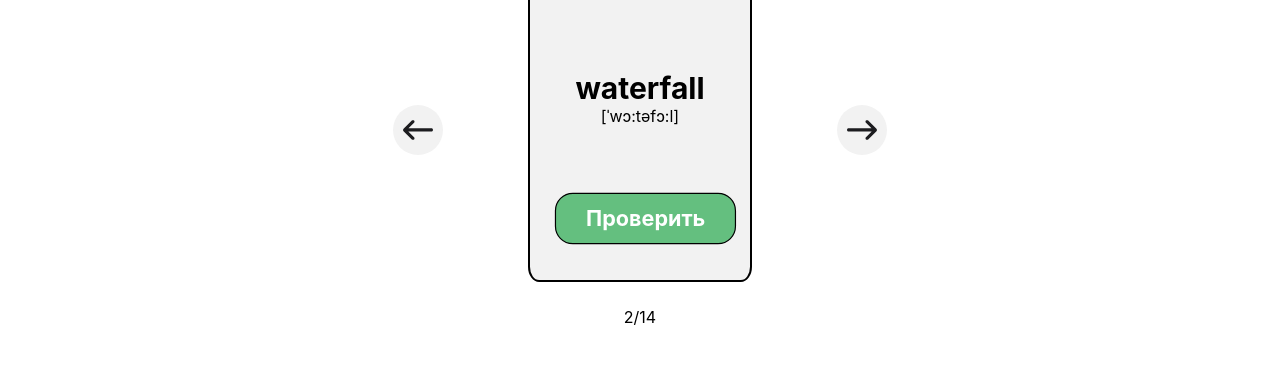
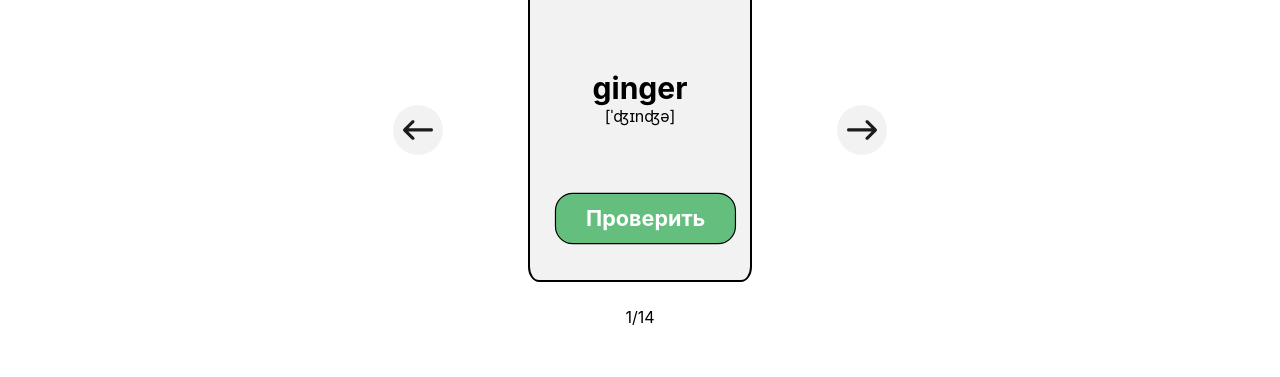
Before and after one commit to kretova0319/React-dictionary-LS-, a React (Create React App) app: page /game in a window 1280 px wide. Shown: the part 220-597 px from the top of the page. Built offline with nearby package versions, Linux system fonts and the light colour scheme.

Commit message:
fix: carusel with new words

```diff
--- a/src/components/Carusel/Carusel.jsx
+++ b/src/components/Carusel/Carusel.jsx
@@ -1,14 +1,13 @@
 import React, { useState, useEffect } from "react";
 import Card from "../Cards/Card";
-import { data } from "../../data";
+// import { data } from "../../data";
 import CardWrapper from "../CardWrapper/CardWrapper";
 import styles from "./carusel.module.css";
 
 export default function Carusel() {
   const [items, setItems] = useState([]); // Состояние для изначального списка слов
-  const [position, setPosition] = useState(1);
+  const [position, setPosition] = useState(0);
   const [pressed, setPressed] = useState(false);
-  const { english, transcription, russian } = data[position];
   const [count, setCount] = useState(0);
 
   // Получаем данные из localStorage при загрузке компонента
@@ -16,6 +15,10 @@ export default function Carusel() {
     const savedItems = JSON.parse(localStorage.getItem("words")) || [];
     setItems(savedItems);
   }, []);
+
+  // Проверяем текущий элемент
+  const currentItem = items[position] || {};
+  const { english, transcription, russian } = currentItem;
 
   //Посчитать и вывести количество проверенных карточек
   function handleClick() {
@@ -43,7 +46,7 @@ export default function Carusel() {
     }
   };
 
-  return (
+  return items.length > 0 ? (
     <div>
       <h1>Количество карточек, изученных сегодня: {count}</h1>
       <CardWrapper
@@ -63,5 +66,7 @@ export default function Carusel() {
         {position + 1}/{items.length}
       </div>
     </div>
+  ) : (
+    <p>Загрузка данных</p>
   );
 }
```
